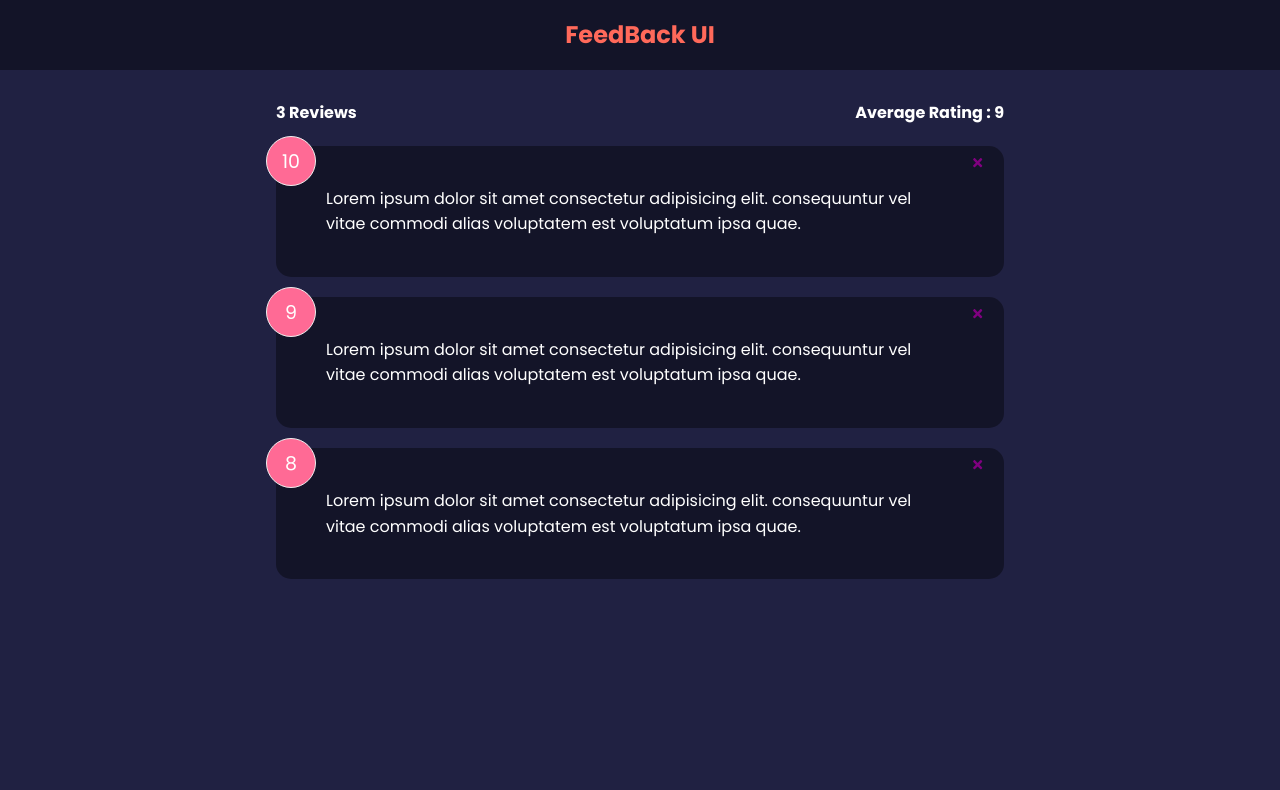
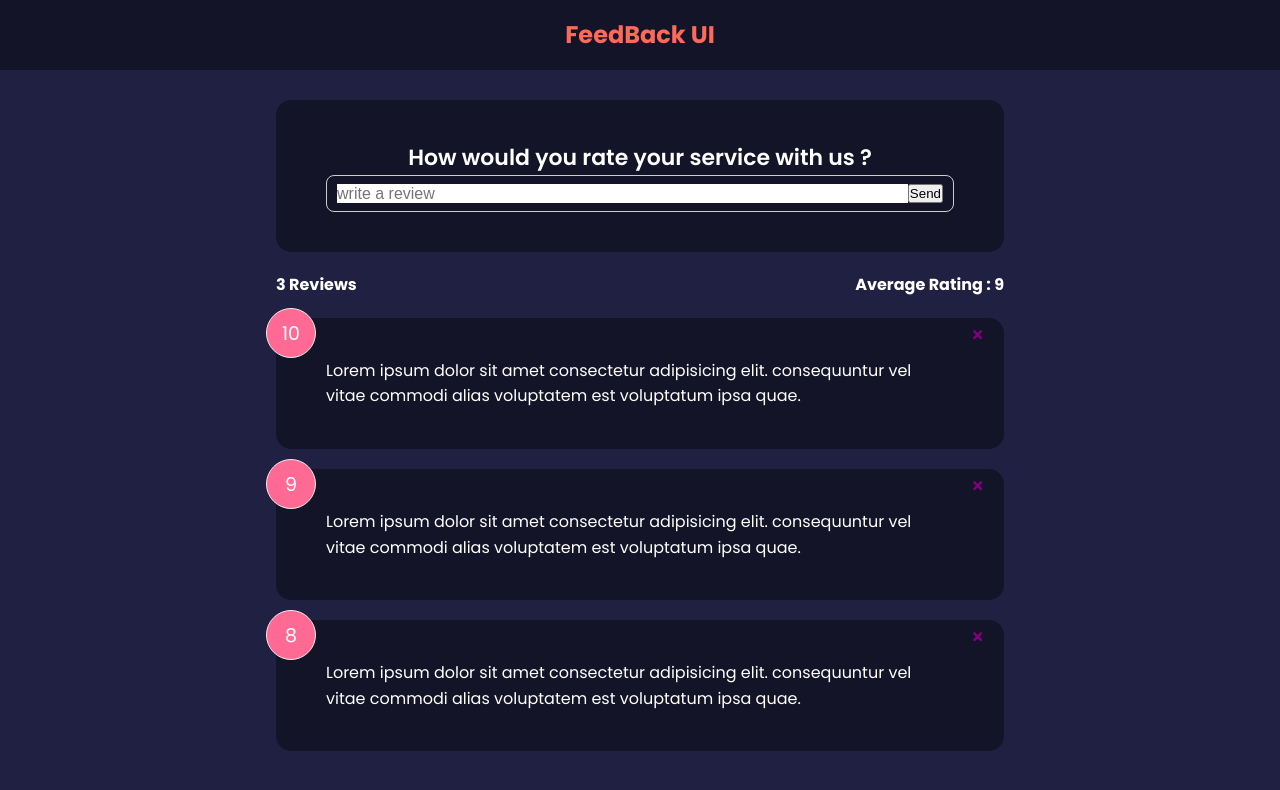
Before and after one commit to SaJid96/Feedback-Application, a React (Create React App) app: page / in a window 1280 px wide. Shown: the top 790 px of the page. Built offline with nearby package versions, Linux system fonts and the light colour scheme.

Commit message:
added feedback from component

```diff
--- a/src/App.js
+++ b/src/App.js
@@ -3,6 +3,7 @@
 import {useState} from 'react'
 import FeedBackList from "./components/FeedBackList";
 import FeedbackStats from "./components/FeedbackStats";
+import FeedbackForm from "./components/FeedbackForm";
 
 
 function App() {
@@ -24,7 +25,8 @@
       <div>
         <Header />
         <div className="container">
-          <FeedbackStats feedback={feedback}/>
+          <FeedbackForm/>
+          <FeedbackStats feedback={feedback} />
           <FeedBackList feedback={feedback} handleDelete={deleteFeedback} />
         </div>
       </div>
--- /dev/null
+++ b/src/components/FeedbackForm.jsx
@@ -0,0 +1,33 @@
+import { useState } from "react";
+import Card from "./shared/Card"
+
+
+const FeedbackForm = () => {
+
+    const [text,setText]=useState('')
+
+    const handleText=(e)=>{
+        setText(e.target.value);
+    }
+
+    return (
+    <Card>
+
+<form>
+ <h2>How would you rate your service with us ?</h2>
+ {/* rating select component */}
+
+<div className="input-group">
+
+    <input onChange={handleText} type="text" placeholder="write a review"
+
+    value={text}
+    />
+    <button type="submit">Send</button>
+</div>
+</form>
+
+    </Card>);
+}
+
+export default FeedbackForm
--- /dev/null
+++ b/src/context/FeedbackContext.js
@@ -0,0 +1,3 @@
+import { createContext,useState } from "react";
+
+const FeedbackContext= createContext()
```
